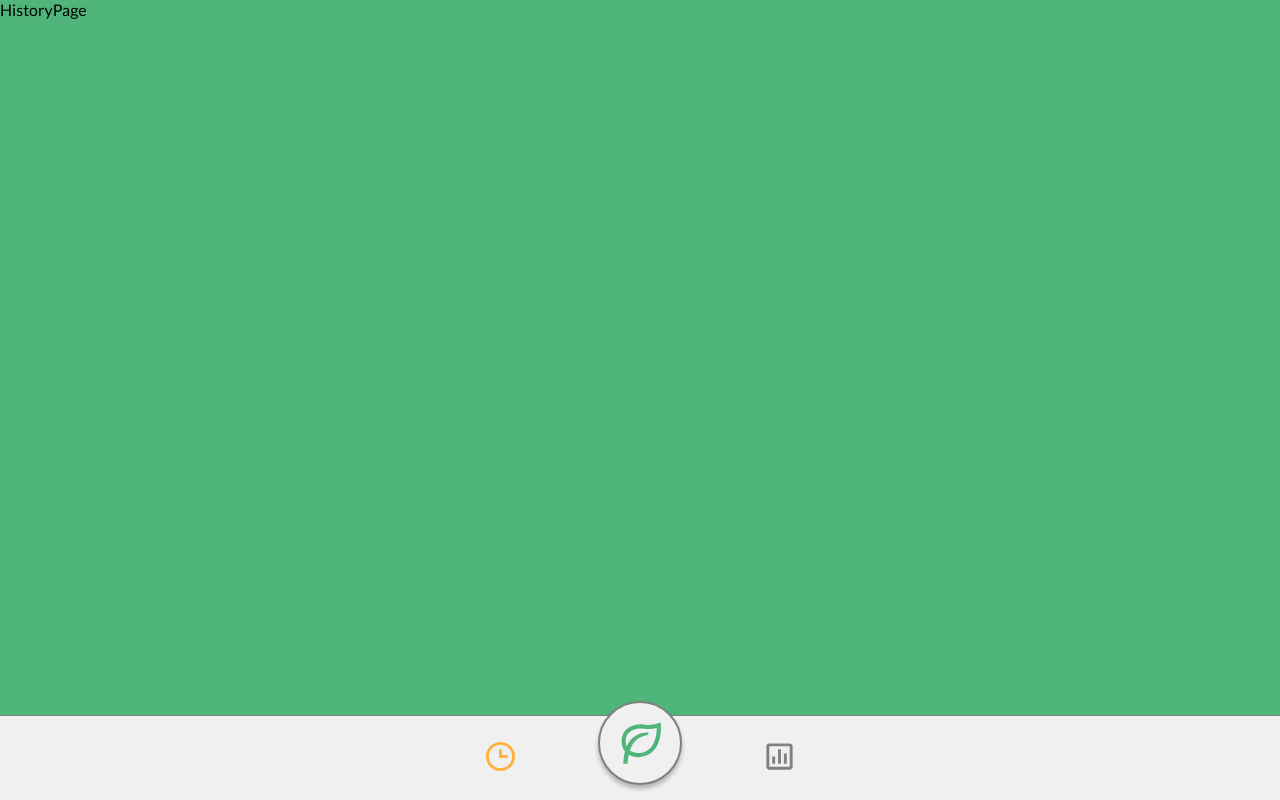
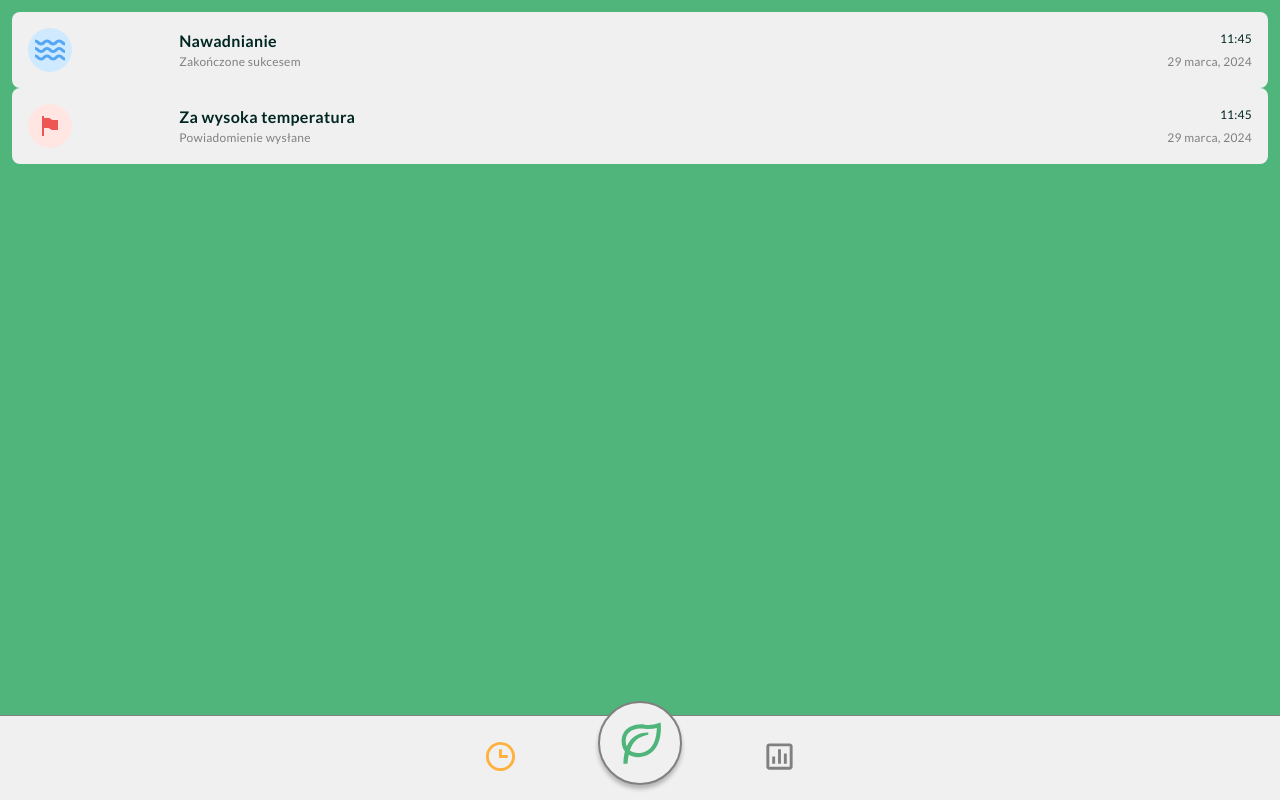
Before and after one commit to Pabiak/MonsterPot, a React (Vite) app: page /history in a window 1280 px wide. Built offline with nearby package versions, Linux system fonts and the light colour scheme; no server answers.

Commit message:
PT-6 add history tile component

```diff
--- /dev/null
+++ b/src/components/HistoryTile/HistoryTile.scss
@@ -0,0 +1,94 @@
+@import '../../variables.scss';
+
+.history-tile {
+  display: flex;
+  align-items: center;
+  background-color: $color-white;
+  width: 100%;
+  padding: 1rem;
+  border-radius: 8px;
+
+  &__icon-container {
+    width: 10%;
+    margin-right: 2rem;
+  }
+
+  &__icon-background {
+    width: 44px;
+    height: 44px;
+    border-radius: 50%;
+    display: flex;
+    justify-content: center;
+    align-items: center;
+
+    &--watering {
+      background-color: $color-light-blue;
+    }
+
+    &--error {
+      background-color: $color-light-red;
+    }
+  }
+
+  &__icon {
+    &--watering {
+      color: $color-blue;
+      width: 30px;
+      height: 30px;
+    }
+
+    &--error {
+      color: $color-red;
+      width: 16px;
+      height: 20px;
+    }
+  }
+
+  &__info {
+    display: flex;
+    align-items: center;
+    justify-content: center;
+    flex-direction: column;
+    gap: 0.3rem;
+    width: 90%;
+  }
+
+  &__top,
+  &__bottom {
+    display: flex;
+    justify-content: space-between;
+    width: 100%;
+  }
+
+  &__title {
+    font-size: 1rem;
+    font-weight: bold;
+    color: $color-black;
+    letter-spacing: 0.02em;
+    text-align: center;
+  }
+
+  &__subtext {
+    font-size: 0.75rem;
+    font-weight: 400;
+    color: $color-gray;
+    letter-spacing: 0.02em;
+    text-align: left;
+  }
+
+  &__time {
+    font-size: 0.75rem;
+    font-weight: 400;
+    color: $color-black;
+    letter-spacing: 0.02em;
+    text-align: left;
+  }
+
+  &__date {
+    font-size: 0.75rem;
+    font-weight: 400;
+    color: $color-gray;
+    letter-spacing: 0.02em;
+    text-align: left;
+  }
+}
--- /dev/null
+++ b/src/components/HistoryTile/HistoryTile.tsx
@@ -0,0 +1,35 @@
+import { IHistoryTileProps } from '@/types/components/HistoryTile';
+import HISTORY_TILE_TYPE from '@/types/enums/components/HistoryTypes';
+
+import HumidityIcon from '@/assets/icons/humidity-icon.svg?react';
+import ErrorIcon from '@/assets/icons/error-icon.svg?react';
+
+import './HistoryTile.scss';
+
+const HistoryTile = ({
+  type, title, subtext, date
+}: IHistoryTileProps) => (
+  <div className="history-tile">
+    <div className="history-tile__icon-container">
+      <div className={`history-tile__icon-background history-tile__icon-background--${type.toLocaleLowerCase()}`}>
+        {type === HISTORY_TILE_TYPE.WATERING ? (
+          <HumidityIcon className="history-tile__icon history-tile__icon--watering" />
+        ) : (
+          <ErrorIcon className="history-tile__icon history-tile__icon--error" />
+        )}
+      </div>
+    </div>
+    <div className="history-tile__info">
+      <div className="history-tile__top">
+        <span className="history-tile__title">{title}</span>
+        <span className="history-tile__time">11:45</span>
+      </div>
+      <div className="history-tile__bottom">
+        <span className="history-tile__subtext">{subtext}</span>
+        <span className="history-tile__date">{date}</span>
+      </div>
+    </div>
+  </div>
+);
+
+export default HistoryTile;
--- a/src/pages/HistoryPage/HistoryPage.tsx
+++ b/src/pages/HistoryPage/HistoryPage.tsx
@@ -1,5 +1,11 @@
+import HistoryTile from '@/components/HistoryTile/HistoryTile';
+import HISTORY_TILE_TYPE from '@/types/enums/components/HistoryTypes';
+
 const HistoryPage = () => (
-  <div>HistoryPage</div>
+  <div style={{ padding: '0.75rem' }}>
+    <HistoryTile type={HISTORY_TILE_TYPE.WATERING} title="Nawadnianie" subtext="Zakończone sukcesem" date="29 marca, 2024" />
+    <HistoryTile type={HISTORY_TILE_TYPE.ERROR} title="Za wysoka temperatura" subtext="Powiadomienie wysłane" date="29 marca, 2024" />
+  </div>
 );
 
 export default HistoryPage;
--- a/src/pages/HomePage/HomePage.tsx
+++ b/src/pages/HomePage/HomePage.tsx
@@ -12,7 +12,7 @@ const HomePage = () => (
       <span className="homepage__last-watering">Ostatnie podlewanie: 12:36</span>
     </div>
     <div className="homepage__card">
-    <img src={FlowerImage} alt="flower" className="homepage__card__flower" />
+      <img src={FlowerImage} alt="flower" className="homepage__card__flower" />
       <div className="homepage__card__parameters">
         <Parameter type={PARAMETER_TYPES.HUMIDITY} value="75%" />
         <Parameter type={PARAMETER_TYPES.LIGHT} value="84%" />
--- /dev/null
+++ b/src/types/components/HistoryTile.ts
@@ -0,0 +1,8 @@
+import HISTORY_TILE_TYPE from '@/types/enums/components/HistoryTypes';
+
+export interface IHistoryTileProps {
+  type: HISTORY_TILE_TYPE;
+  title: string;
+  subtext: string;
+  date: string;
+}
--- /dev/null
+++ b/src/types/enums/components/HistoryTypes.ts
@@ -0,0 +1,6 @@
+enum HISTORY_TILE_TYPE {
+  WATERING = 'watering',
+  ERROR = 'error',
+}
+
+export default HISTORY_TILE_TYPE;
```
